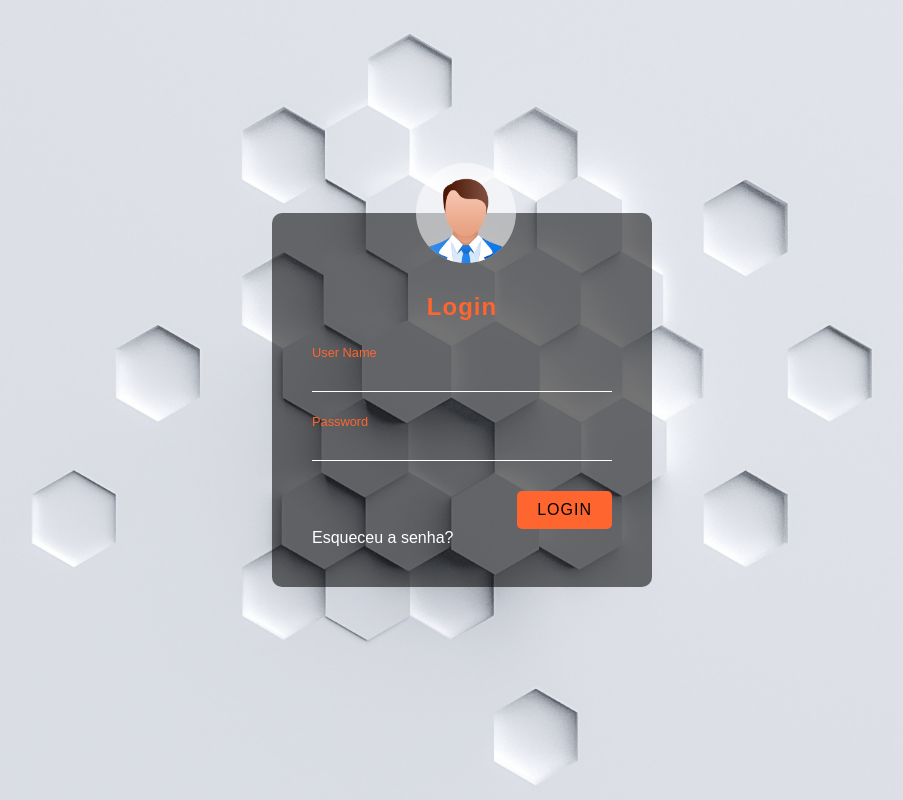
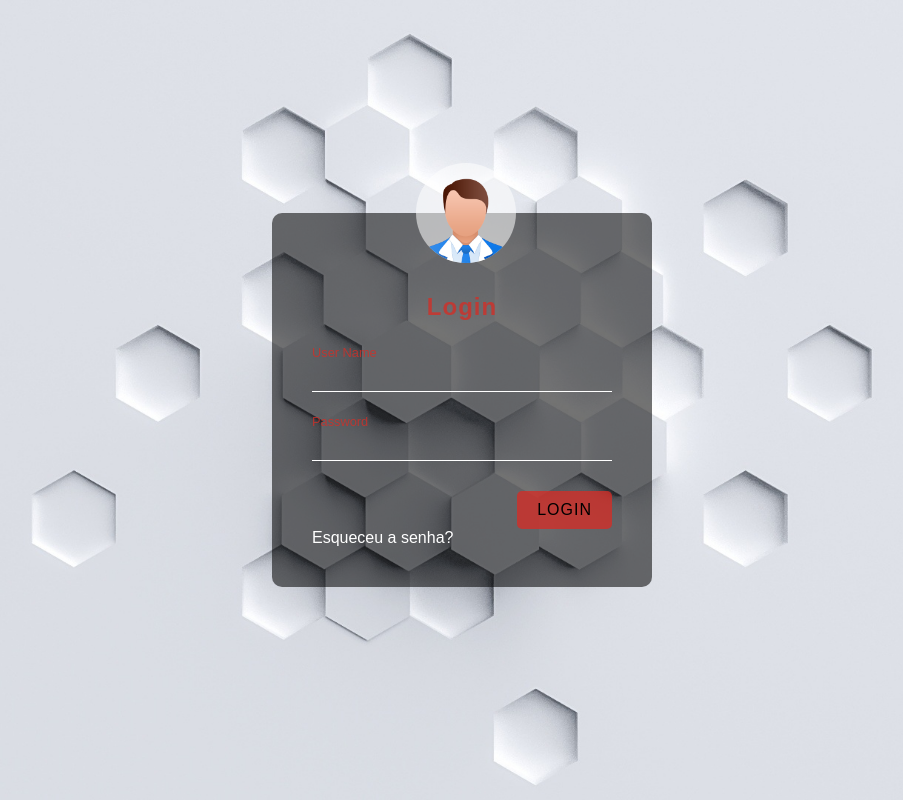
Before and after one commit to AllanChristianG/filme-do-dia, a plain HTML site: page login.html in a window 1280 px wide. Shown: the whole page, without its empty margins (178-1081 px from the left). Drawn offline with Linux system fonts and the light colour scheme.

Commit message:
Change color assets

```diff
--- a/css/login.css
+++ b/css/login.css
@@ -49,7 +49,7 @@ body {
     text-align: center;
     margin-bottom: 2rem;
     letter-spacing: 1px;
-    color: #ff652f;
+    color: #d12f28cc;
 }
 
 .form .input-group {
@@ -82,7 +82,7 @@ body {
 .form .input-group input:focus + label,
 .form .input-group input:valid + label {
     transform: translateY(-18px);
-    color: #ff652f;
+    color: #d12f28cc;
     font-size: .8rem;
 }
 
@@ -91,7 +91,7 @@ body {
     margin-left: auto;
     border: none;
     outline: none;
-    background: #ff652f;
+    background: #d12f28cc;
     font-size: 1rem;
     text-transform: uppercase;
     letter-spacing: 1px;
```
